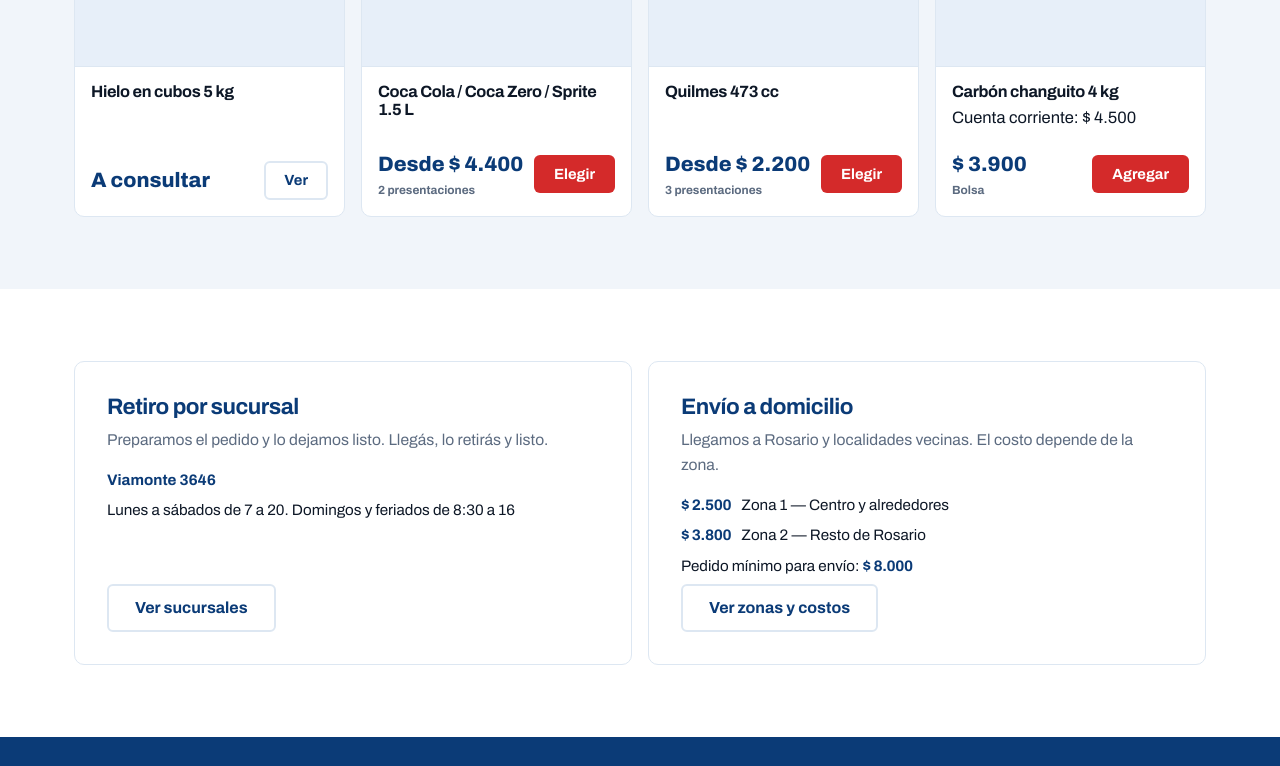
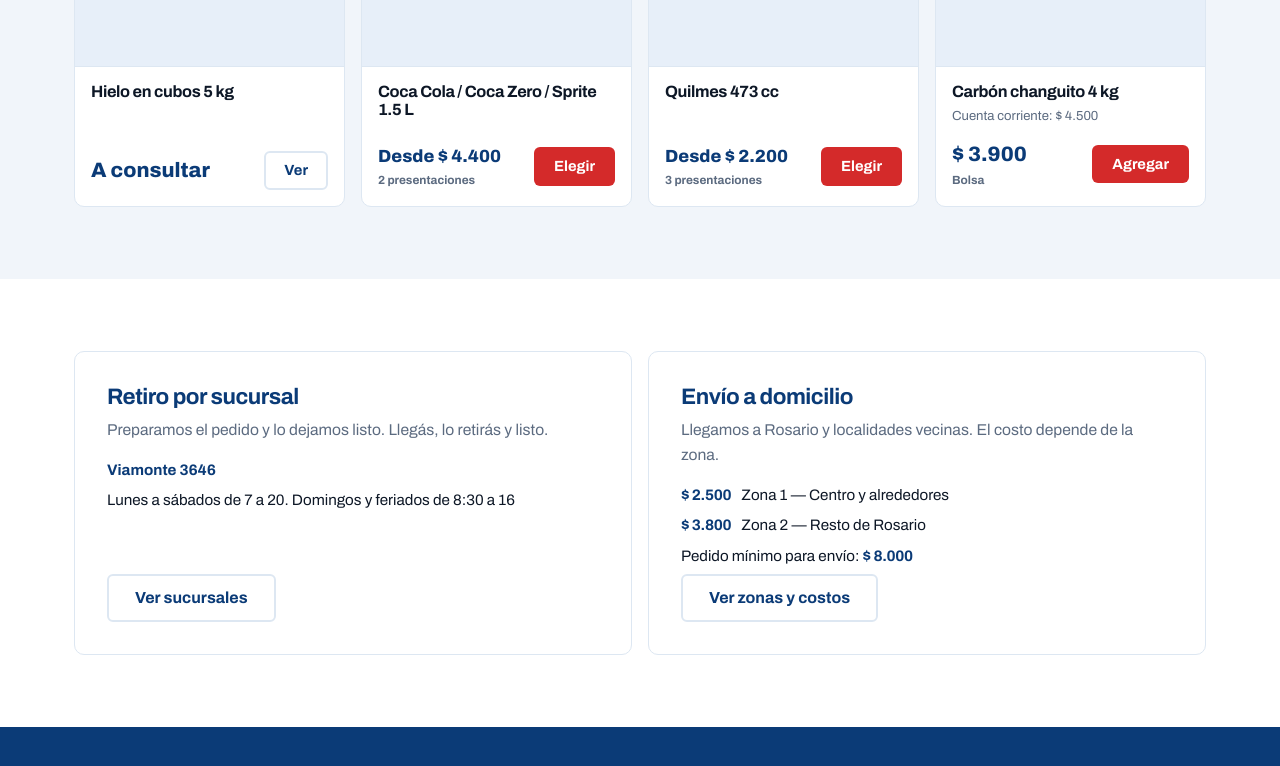
Before and after one commit to Bautista212/hielo-rosario, a plain HTML site: page index.html in a window 1280 px wide. Shown: the part 2382-3148 px from the top of the page. Drawn offline with Linux system fonts and the light colour scheme.

Commit message:
Update estilos.css

```diff
--- a/estilos.css
+++ b/estilos.css
@@ -399,6 +399,15 @@ p { margin: 0 0 1em; }
 .producto__nombre a { color: inherit; }
 .producto__desc { font-size: .88rem; color: var(--tinta-suave); margin: 0 0 14px; }
 
+/* Precio de cuenta corriente: presente pero claramente secundario, para que
+   se lea que lo barato es pagar en el momento. */
+.producto__cc {
+  margin: 0 0 12px;
+  font-size: .82rem;
+  color: var(--tinta-suave);
+  font-variant-numeric: tabular-nums;
+}
+
 .producto__pie { margin-top: auto; display: flex; align-items: center; gap: 10px; }
 .producto__precio {
   font-size: 1.3rem;
@@ -407,7 +416,10 @@ p { margin: 0 0 1em; }
   font-variant-numeric: tabular-nums;
   margin-right: auto;
 }
-.producto__precio small { display: block; font-size: .74rem; font-weight: 600; color: var(--tinta-suave); }
+.producto__precio small { display: block; font-size: .74rem; font-weight: 600; color: var(--tinta-suave); white-space: normal; }
+
+/* Cuando dice "Desde" el texto es más largo: se achica para no partirse */
+.producto__precio--desde { font-size: 1.1rem; white-space: nowrap; }
 
 .agotado { font-size: .85rem; font-weight: 700; color: var(--tinta-suave); }
 
```
